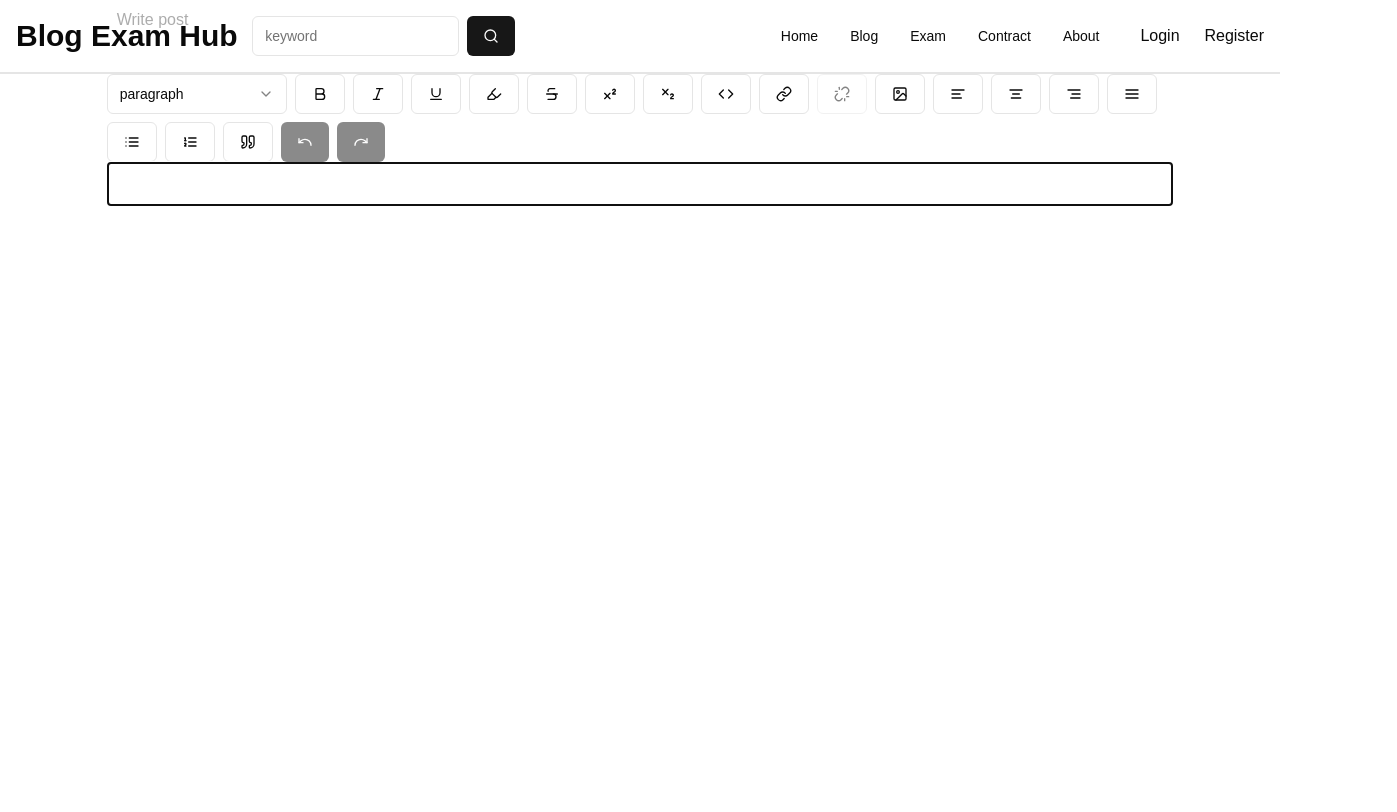
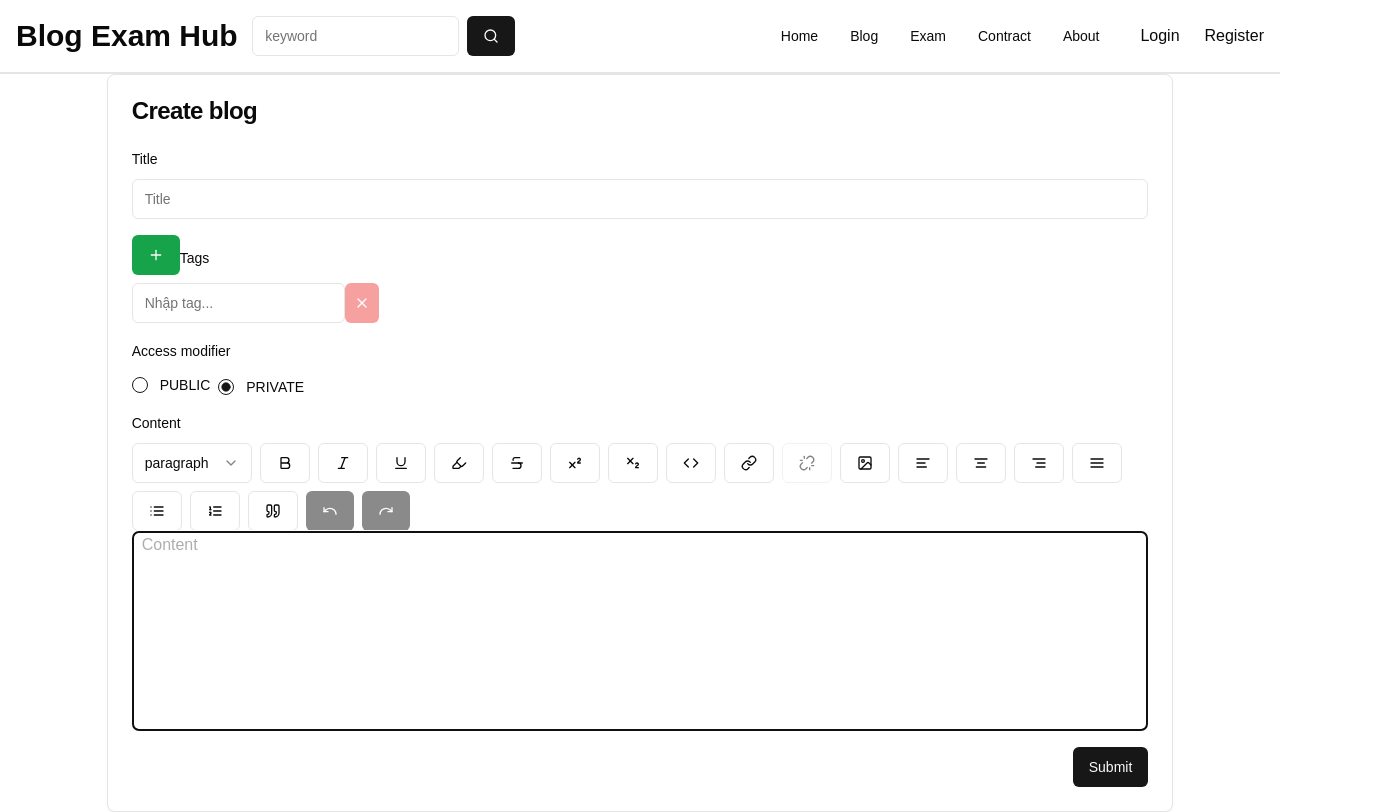
Before and after one commit to ta2khu75/BlogQuizHubFE, a Next.js app: page /blog/create in a window 1280 px wide. Shown: the whole page, 1397 px wide, since content can reach past the window. Built offline with nearby package versions, Linux system fonts and the light colour scheme.

Commit message:
create blog form

```diff
--- a/package.json
+++ b/package.json
@@ -34,6 +34,8 @@
     "clsx": "^2.1.1",
     "date-fns": "^3.6.0",
     "embla-carousel-react": "^8.5.2",
+    "escape-html": "^1.0.3",
+    "firebase": "^11.4.0",
     "image-extensions": "^1.1.0",
     "is-url": "^1.2.4",
     "lexical": "^0.25.0",
@@ -56,6 +58,7 @@
   },
   "devDependencies": {
     "@eslint/eslintrc": "^3",
+    "@types/escape-html": "^1.0.4",
     "@types/is-url": "^1.2.32",
     "@types/node": "^20",
     "@types/react": "^19",
--- a/src/app/blog/create/page.tsx
+++ b/src/app/blog/create/page.tsx
@@ -1,32 +1,39 @@
 "use client"
-import TextEditor from '@/components/elements/util/TextEditor/TextEditor'
 import BlogForm from '@/components/form/BlogForm'
-import React, { useState } from 'react'
-import { Descendant } from 'slate'
+import { Card, CardContent, CardHeader, CardTitle } from '@/components/ui/card'
+import { useToast } from '@/hooks/use-toast'
+import { BlogService } from '@/services/BlogService'
+import FunctionUtil from '@/util/FunctionUtil'
+import React from 'react'
 
 const BlogCreatePage = () => {
+    const { toast } = useToast()
     const onSubmit = (data: BlogRequest) => {
-        console.log(data);
+        fetchCreate(data)
     }
-    const [value, setValue] = useState<Descendant[]>();
-    // const { mutateAsync: saveData, isPending } = useUpdateData();
-    // const { data, isSuccess } = useData();
+    const fetchCreate = async (data: BlogRequest) => {
+        try {
+            const res = await BlogService.create(data)
+            if (res.success) {
+                toast({ title: "Create success" })
+                localStorage.removeItem("content")
+            } else {
+                toast({ title: "Create failed", description: res.message_error, variant: "destructive" })
+            }
+        } catch (error) {
+            toast({ title: "Create failed", description: FunctionUtil.showError(error), variant: "destructive" })
+        }
+    }
 
-    const onChange = (value: Descendant[]) => {
-        setValue(value);
-    };
-
-    // const onSave = () => {
-    //     saveData(value);
-    // };
     return (
-        // <BlogForm onSubmit={onSubmit} />
-        <TextEditor name="post"
-            placeholder="Write post"
-            onChange={onChange}
-            initialValue={[{ type: 'paragraph', children: [{ text: '' }] }]}
-        />
-        // <BlogForm onSubmit={onSubmit} />
+        <Card>
+            <CardHeader>
+                <CardTitle>Create blog</CardTitle>
+            </CardHeader>
+            <CardContent>
+                <BlogForm onSubmit={onSubmit} />
+            </CardContent>
+        </Card>
     )
 }
 
--- a/src/components/elements/util/Modal.tsx
+++ b/src/components/elements/util/Modal.tsx
@@ -11,7 +11,7 @@ type Props = {
     className?: string
     title?: string,
     description?: string,
-    scroll?: boolean
+    scroll?: boolean,
 }
 const Modal = ({ children, open, onCancel, className, title, description, scroll, onConfirm }: Props) => {
     return (
--- a/src/components/elements/util/TextEditor/TextEditor.tsx
+++ b/src/components/elements/util/TextEditor/TextEditor.tsx
@@ -1,6 +1,6 @@
 "use client"
-import React, { memo, useState } from "react";
-import { createEditor, Descendant } from "slate";
+import React, { memo, useMemo, useState } from "react";
+import { createEditor } from "slate";
 import { withHistory } from "slate-history";
 import {
     Editable,
@@ -17,9 +17,9 @@ import { RenderLeaf } from "@/components/elements/util/TextEditor/TextEditorLeaf
 interface TextEditorProps {
     name: string;
     placeholder: string;
-    initialValue: Descendant[] | undefined;
+    initialValue?: string;
     className?: string
-    onChange: (value: Descendant[]) => void;
+    onChange: (value: string) => void;
 }
 
 declare module "slate" {
@@ -32,12 +32,22 @@ declare module "slate" {
 
 
 
-
-
 const TextEditor = ({ name, placeholder, onChange, initialValue, className }: TextEditorProps) => {
     const [editor] = useState(withImage(withInline(withHistory(withReact(createEditor())))));
 
-    if (!initialValue) return null;
+    const initValue = useMemo(() => {
+        const content = localStorage.getItem('content') || initialValue;
+        if (content) {
+            onChange(content)
+            return JSON.parse(content)
+        }
+        return [{
+            type: 'paragraph',
+            children: [{ text: '' }],
+        }]
+    },
+        [initialValue]
+    )
 
     const onKeyDown: React.KeyboardEventHandler<HTMLDivElement> = (event) => {
         const key = event?.key?.toLowerCase();
@@ -61,18 +71,21 @@ const TextEditor = ({ name, placeholder, onChange, initialValue, className }: Te
     return (
         <Slate
             editor={editor}
-            initialValue={initialValue}
-            onChange={(value) => {
-                onChange(value);
+            onValueChange={(value) => {
+                const valueString = JSON.stringify(value)
+                localStorage.setItem('content', valueString)
+                console.log(valueString);
+                onChange(valueString);
             }}
+            initialValue={initValue}
         >
             <div>
                 <TextEditorTool />
                 <Editable
                     disableDefaultStyles
-                    className={`border-2 border-black p-2 ${className}`}
+                    className={`border-2 border-black p-2 relative rounded-md ${className}`}
                     name={name}
-                    renderPlaceholder={({ attributes }) => <span {...attributes} className="pt-2">{placeholder}</span>}
+                    renderPlaceholder={({ attributes }) => <span {...attributes} className="absolute">{placeholder}</span>}
                     placeholder={placeholder}
                     autoFocus
                     renderLeaf={RenderLeaf}
@@ -80,7 +93,7 @@ const TextEditor = ({ name, placeholder, onChange, initialValue, className }: Te
                     onKeyDown={onKeyDown}
                 />
             </div>
-        </Slate>
+        </Slate >
     );
 }
 
--- /dev/null
+++ b/src/components/elements/util/TextEditor/TextEditorConvert.ts
@@ -0,0 +1,76 @@
+
+import { Descendant, Text } from 'slate'
+import escapeHtml from 'escape-html'
+export const serializeToHtml = (node: Descendant): string => {
+    if (Text.isText(node)) {
+        let string = escapeHtml(node.text);
+
+        if (node.bold) string = `<strong>${string}</strong>`;
+        if (node.italic) string = `<em>${string}</em>`;
+        if (node.underline) string = `<u>${string}</u>`;
+        if (node.strikethrough) string = `<del>${string}</del>`;
+        if (node.code) string = `<code>${string}</code>`;
+        if (node.highlight) string = `<mark>${string}</mark>`;
+        if (node.superscript) string = `<sup>${string}</sup>`;
+        if (node.subscript) string = `<sub>${string}</sub>`;
+
+        return string;
+    }
+
+    const children = node.children?.map(n => serializeToHtml(n)).join("") || "";
+
+    switch (node.type) {
+        case "block-quote":
+            return `<blockquote>${children}</blockquote>`;
+        case "numbered-list":
+            return `<ol>${children}</ol>`;
+        case "bulleted-list":
+            return `<ul>${children}</ul>`;
+        case "list-item":
+            return `<li>${children}</li>`;
+        case "h1":
+            return `<h1>${children}</h1>`;
+        case "h2":
+            return `<h2>${children}</h2>`;
+        case "h3":
+            return `<h3>${children}</h3>`;
+        case "h4":
+            return `<h4>${children}</h4>`;
+        case "h5":
+            return `<h5>${children}</h5>`;
+        case "h6":
+            return `<h6>${children}</h6>`;
+        case "link":
+            return `<a href="${escapeHtml(node.url)}" target="_blank">${children}</a>`;
+        case "image":
+            return `<img src="${escapeHtml(node.url)}" alt="" />`;
+        case "paragraph":
+        default:
+            return `<p>${children}</p>`;
+    }
+};
+
+// eslint-disable-next-line @typescript-eslint/no-explicit-any
+// export const serializeToHtml = (node: any) => {
+//     if (Text.isText(node)) {
+//         let string = escapeHtml(node.text)
+//         if (node.bold) {
+//             string = `<strong>${string}</strong>`
+//         }
+//         return string
+//     }
+
+//     // eslint-disable-next-line @typescript-eslint/no-explicit-any
+//     const children = node.children.map((n: any) => serializeToHtml(n)).join('')
+
+//     switch (node.type) {
+//         case 'quote':
+//             return `<blockquote><p>${children}</p></blockquote>`
+//         case 'paragraph':
+//             return `<p>${children}</p>`
+//         case 'link':
+//             return `<a href="${escapeHtml(node.url)}">${children}</a>`
+//         default:
+//             return children
+//     }
+// }
--- a/src/components/form/AnswerForm.tsx
+++ b/src/components/form/AnswerForm.tsx
@@ -28,7 +28,7 @@ const AnswerForm = ({ answerIndex, quizIndex, form, quizType, onDelete }: Props)
     const correct = form.watch(`${answerName}.correct`);
     useEffect(() => {
         if (correct && form.formState.errors?.quizzes?.[quizIndex]?.answers) {
-            form.clearErrors(`${answersName}.root` as const);
+            form.clearErrors(`${answersName}.root`);
         }
     }, [correct])
     return (
--- a/src/components/form/BlogForm.tsx
+++ b/src/components/form/BlogForm.tsx
@@ -5,25 +5,37 @@ import { Input } from '@/components/ui/input'
 import { RadioGroup, RadioGroupItem } from '@/components/ui/radio-group'
 import { AccessModifier } from '@/types/AccessModifier'
 import { zodResolver } from '@hookform/resolvers/zod'
-import { Loader2 } from 'lucide-react'
-import React from 'react'
-import { useForm } from 'react-hook-form'
+import { Loader2, Plus, X } from 'lucide-react'
+import React, { useEffect } from 'react'
+import { useFieldArray, useForm } from 'react-hook-form'
 import { z, ZodType } from 'zod'
 const formSchema: ZodType<BlogRequest> = z.object({
     title: z.string().min(3),
     content: z.string().min(10),
-    blog_tags: z.string().array().min(1).max(5),
+    blog_tags: z.array(z.string().nonempty()).min(1),
     access_modifier: z.nativeEnum(AccessModifier),
     exam_ids: z.string().array().optional()
 })
+type FormData = z.infer<typeof formSchema>;
 type Props = {
     onSubmit: (data: BlogRequest) => void
 }
+
 const BlogForm = ({ onSubmit }: Props) => {
     const form = useForm({
         resolver: zodResolver(formSchema),
-        defaultValues: { title: "", content: "", blog_tags: [], access_modifier: AccessModifier.PRIVATE }
+        defaultValues: { title: "", content: "", blog_tags: [""], access_modifier: AccessModifier.PRIVATE },
+        shouldUnregister: false
     })
+    const { fields: tagFields, append: appendTag, remove: removeTag } = useFieldArray<FormData>({
+        control: form.control,
+        name: "blog_tags",
+    });
+    useEffect(() => {
+        if (tagFields.length === 0) {
+            appendTag(""); // Nếu mảng trống, thêm phần tử mới
+        }
+    }, [tagFields.length]);
     return (
         <Form {...form}>
             <form onSubmit={form.handleSubmit(onSubmit)} className='space-y-4'>
@@ -31,11 +43,47 @@ const BlogForm = ({ onSubmit }: Props) => {
                     <FormItem>
                         <FormLabel>Title</FormLabel>
                         <FormControl>
-                            <Input placeholder="Email" {...field} />
+                            <Input placeholder="Title" {...field} />
                         </FormControl>
                         <FormMessage />
                     </FormItem>
                 )} />
+                <FormItem>
+                    <Button type="button" className='bg-green-600 hover:bg-green-700' onClick={() => appendTag("")}>
+                        <Plus />
+                    </Button>
+                    <FormLabel>Tags</FormLabel>
+                    <div className='flex flex-wrap gap-4'>
+                        {tagFields.map((field, index) => (
+                            <FormField
+                                key={field.id}
+                                control={form.control}
+                                name={`blog_tags.${index}`}
+                                render={({ field }) => (
+                                    <FormItem>
+                                        <div className='flex'>
+                                            <FormControl>
+                                                <Input {...field} placeholder="Nhập tag..." />
+                                            </FormControl>
+                                            <Button
+                                                type="button"
+                                                variant="destructive"
+                                                size="icon"
+                                                onClick={() => removeTag(index)}
+                                                disabled={tagFields.length === 1} // Không xóa nếu chỉ còn 1 input
+                                            >
+                                                <X />
+                                            </Button>
+                                        </div>
+                                        <FormMessage />
+                                    </FormItem>
+                                )}
+                            />
+                        ))}
+                    </div>
+                    <FormMessage />
+                </FormItem>
+                {/* )} /> */}
                 <FormField
                     control={form.control}
                     name="access_modifier"
@@ -67,7 +115,10 @@ const BlogForm = ({ onSubmit }: Props) => {
                 <FormField control={form.control} name='content' render={({ field }) => (
                     <FormItem>
                         <FormLabel>Content</FormLabel>
-                        <TextEditor name={field.name} className='min-h-[200px]' placeholder="Content" onChange={field.onChange} initialValue={[{ type: 'paragraph', children: [{ text: '' }] }]} />
+                        <FormControl>
+                            <TextEditor name={field.name} className='min-h-[200px]' placeholder="Content" onChange={field.onChange} />
+                        </FormControl>
+                        <FormMessage />
                     </FormItem>
                 )} />
                 <div className="flex justify-end">
--- a/src/components/search/BlogSearch.tsx
+++ b/src/components/search/BlogSearch.tsx
@@ -38,6 +38,7 @@ const BlogSearch = () => {
     }
     return (
         <div>
+            {auth.authenticated && auth.account?.info.id === authorId ? "true" : "false"}
             {
                 blogPage?.content?.map(blog => (
                     <Card key={blog.info.id}>
```
Also changed, not shown: src/components/elements/util/TextEditor/TextEditorTool.tsx (+6 -3 lines), src/components/form/ExamForm.tsx (+8 -4 lines), src/components/elements/util/TextEditor/TextEditorUtil.ts (renamed from src/components/elements/util/TextEditor/TextEditorUtil.tsx), 1 other file (tests, documents, lock files or other folders).
